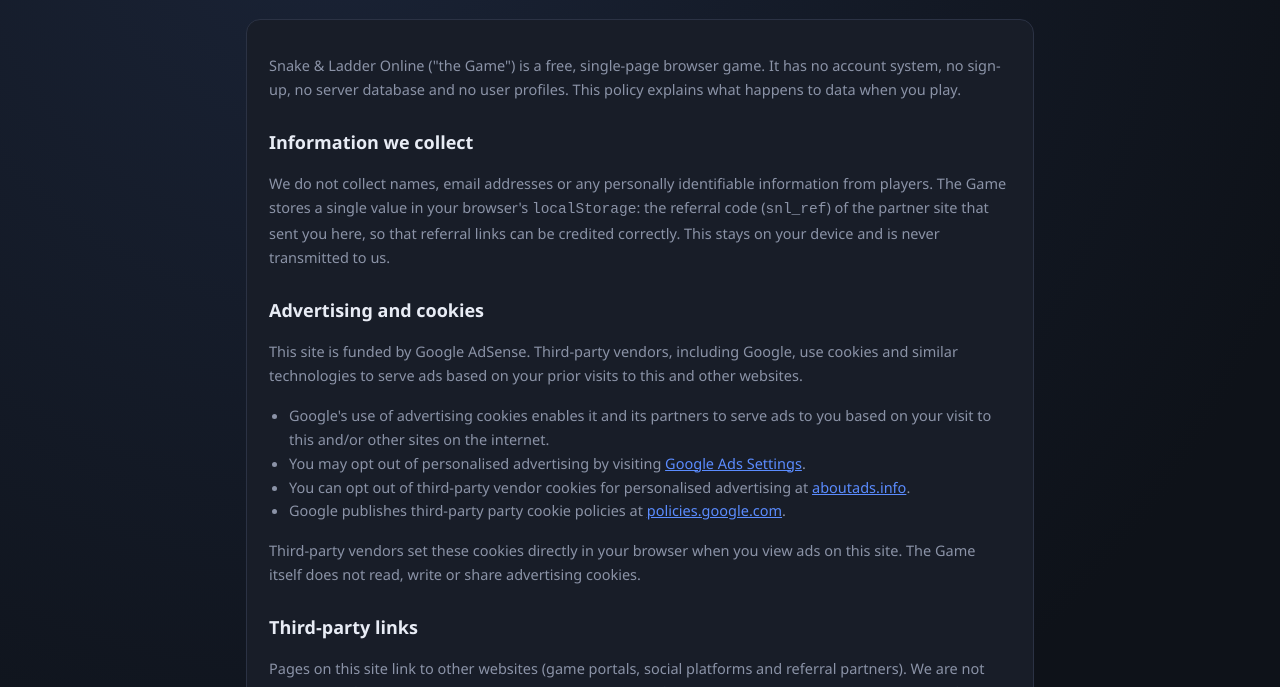
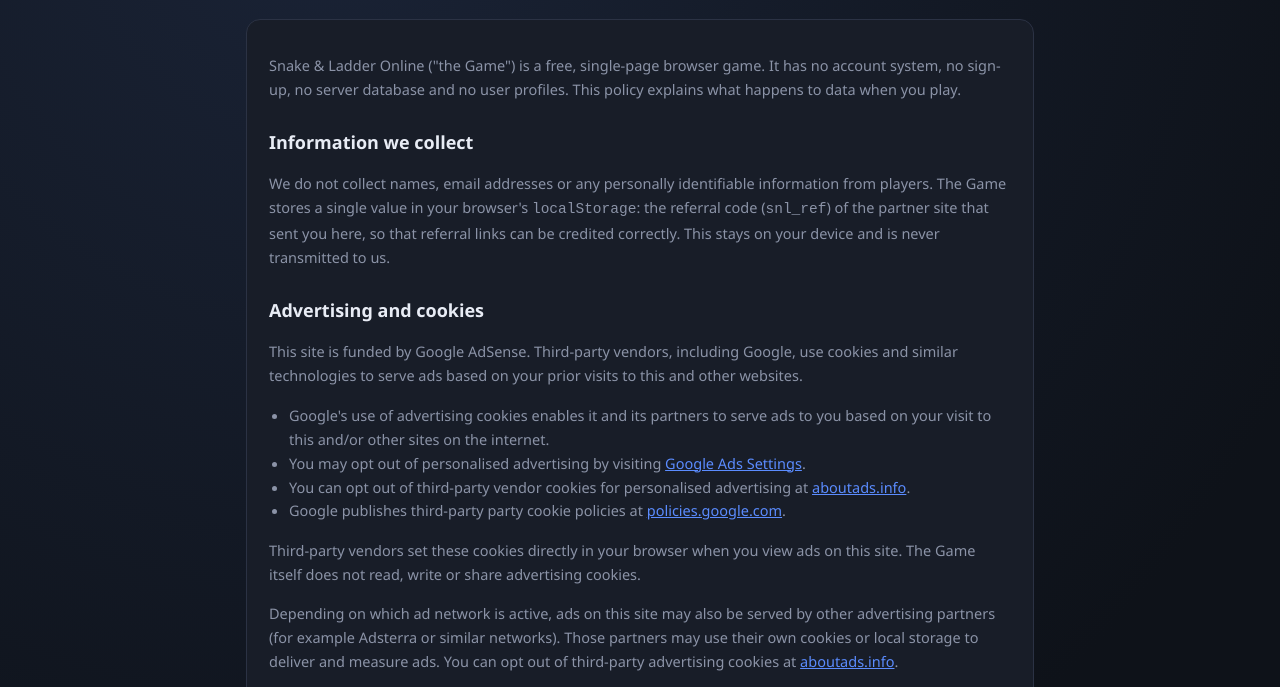
Before and after one commit to ThePrabhanshu-dev/snake-and-ladder-game, a plain HTML site: page privacy.html in a window 1280 px wide. Shown: the part 113-800 px from the top of the page. Drawn offline with Linux system fonts and the light colour scheme.

Commit message:
Disclose additional ad partners in the privacy policy
Co-authored-by: Copilot <223556219+Copilot@users.noreply.github.com>

```diff
--- a/privacy.html
+++ b/privacy.html
@@ -104,6 +104,10 @@
     </ul>
     <p>Third-party vendors set these cookies directly in your browser when you view ads on this site.
     The Game itself does not read, write or share advertising cookies.</p>
+    <p>Depending on which ad network is active, ads on this site may also be served by other
+    advertising partners (for example Adsterra or similar networks). Those partners may use their own
+    cookies or local storage to deliver and measure ads. You can opt out of third-party advertising
+    cookies at <a href="https://www.aboutads.info/choices/" target="_blank" rel="noopener">aboutads.info</a>.</p>
 
     <h2>Third-party links</h2>
     <p>Pages on this site link to other websites (game portals, social platforms and referral partners).
```
